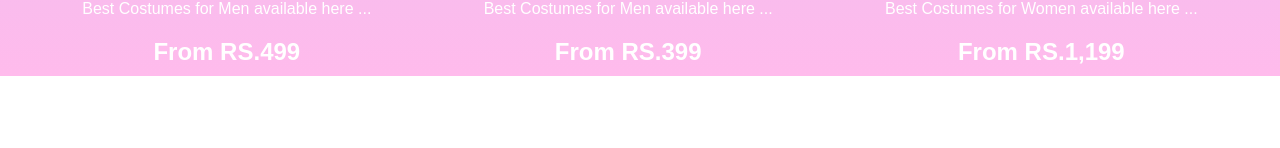
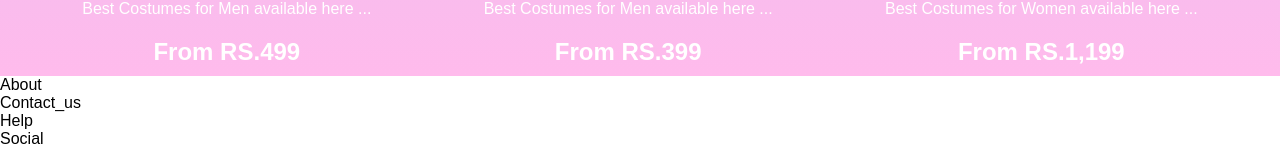
Before and after one commit to Hariprasath1996/E__Com-pro, a React (Vite) app in the folder E-Commerce Proj/: page / in a window 1280 px wide. Shown: the part 1519-1667 px from the top of the page. Before the commit the page ends 1595 px from the top, so only its background shows below. Built offline with nearby package versions, Linux system fonts and the light colour scheme.

Commit message:
add footer section

```diff
--- a/E-Commerce Proj/src/Components/Footer/Footer.jsx
+++ b/E-Commerce Proj/src/Components/Footer/Footer.jsx
@@ -3,12 +3,12 @@ import "./Footer.css"
 const Footer = () => {
     return (
         <>
-        <div>
-            <ul>
-
-            </ul>
-        </div>
-
+            <div>
+                <div>About</div>
+                <div>Contact_us</div>
+                <div>Help</div>
+                <div>Social</div>
+            </div>
         </>
     )
 }
```
